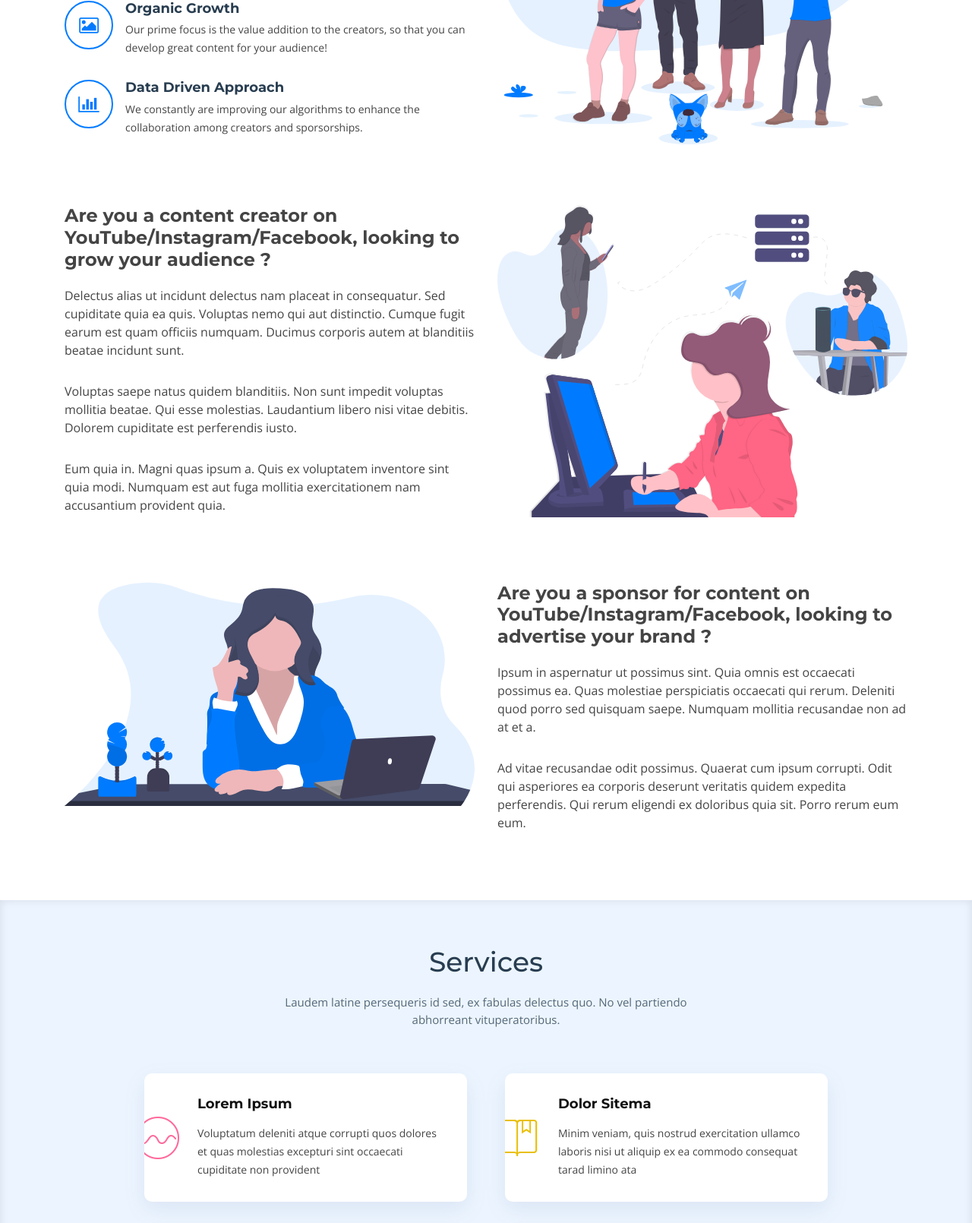
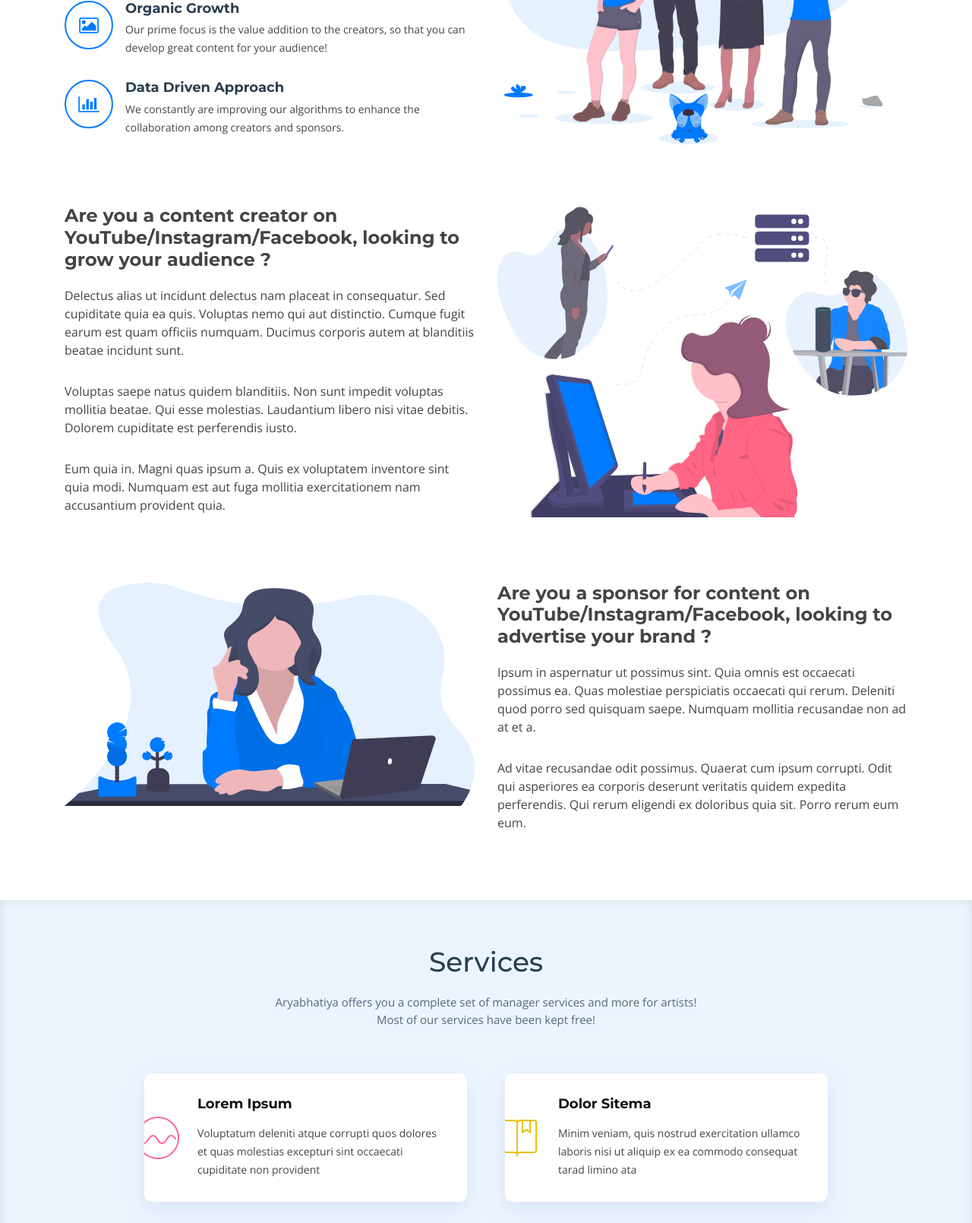
Before and after one commit to arywebymn/com-template, a plain HTML site: page index.html in a window 1280 px wide. Shown: the part 1100-2710 px from the top of the page at 76% size. Drawn offline with nearby package versions, Linux system fonts and the light colour scheme; files whose address does not match are found by name.

Commit message:
Update index.html

```diff
--- a/index.html
+++ b/index.html
@@ -136,7 +136,7 @@
             <div class="icon-box wow fadeInUp" data-wow-delay="0.4s">
               <div class="icon"><i class="fa fa-bar-chart"></i></div>
               <h4 class="title"><a href="">Data Driven Approach</a></h4>
-              <p class="description">We constantly are improving our algorithms to enhance the collaboration among creators and sporsorships.</p>
+              <p class="description">We constantly are improving our algorithms to enhance the collaboration among creators and sponsors.</p>
             </div>
 
           </div>
@@ -192,7 +192,7 @@
 
         <header class="section-header">
           <h3>Services</h3>
-          <p>Laudem latine persequeris id sed, ex fabulas delectus quo. No vel partiendo abhorreant vituperatoribus.</p>
+          <p>Aryabhatiya offers you a complete set of manager services and more for artists! Most of our services have been kept free!</p>
         </header>
 
         <div class="row">
```
